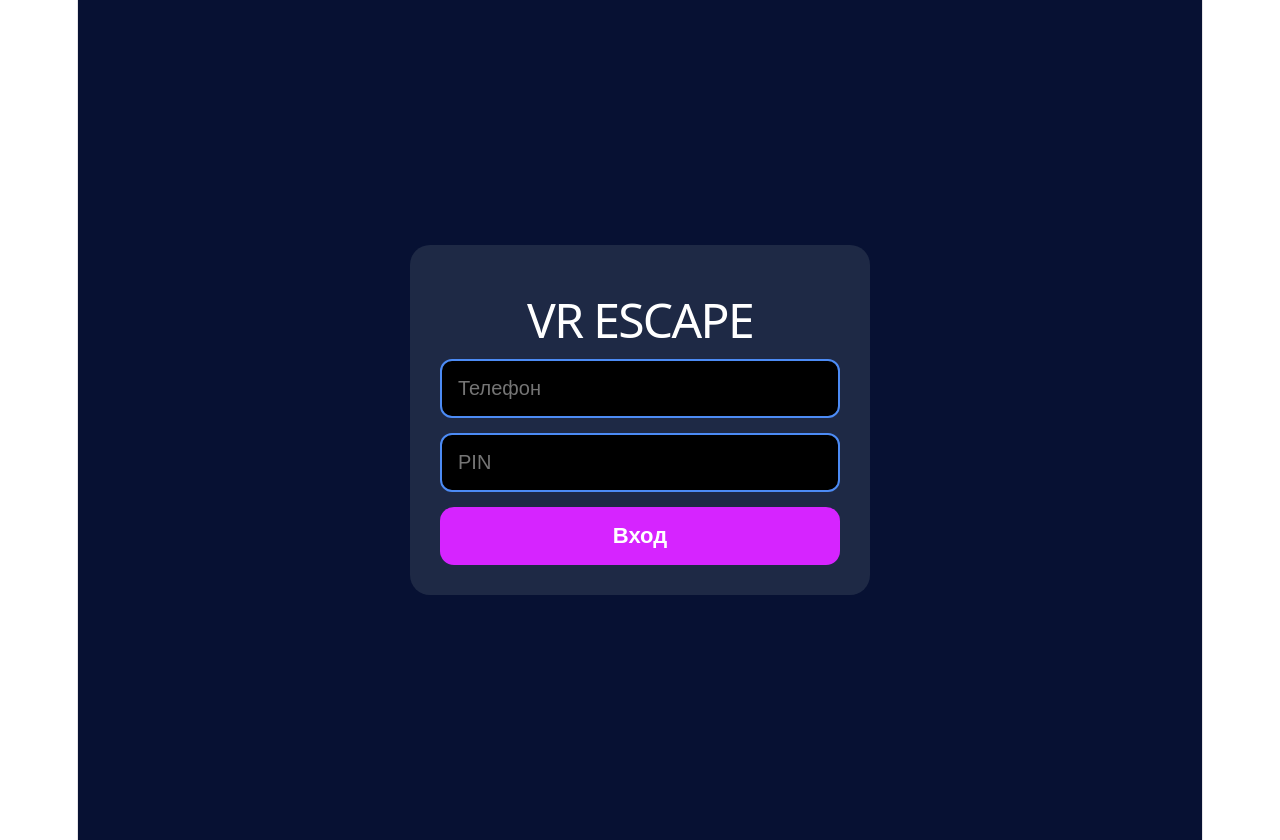
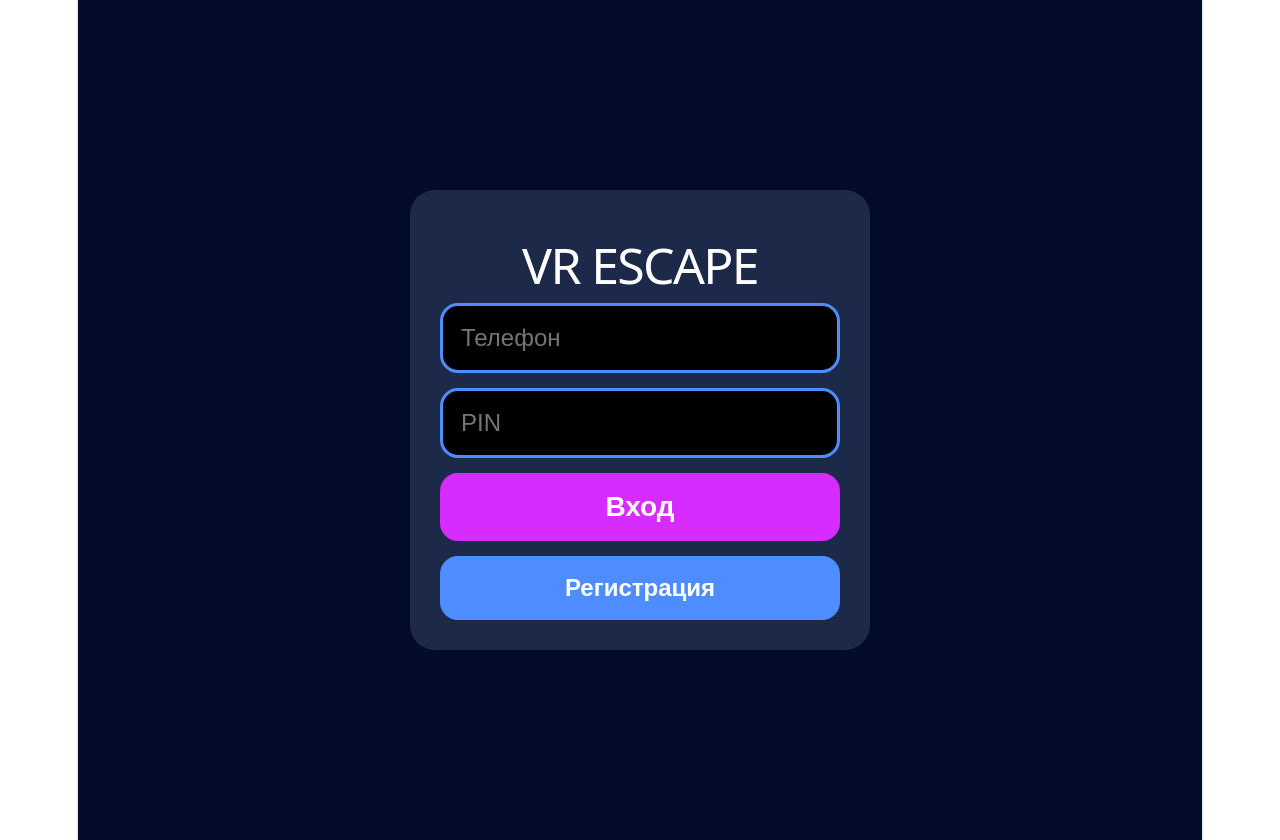
Before and after one commit to shepot88/VR-ESCAPE, a React (Vite) app: page / in a window 1280 px wide. Built offline with nearby package versions, Linux system fonts and the light colour scheme; the HTML template or start-up script is replaced by a standard one.

Commit message:
register added

```diff
--- a/src/App.jsx
+++ b/src/App.jsx
@@ -30,24 +30,50 @@ function App() {
     setUser(data);
   }
 
+  async function register() {
+    setError("");
+
+    const { data: existingUser } = await supabase
+      .from("clients")
+      .select("*")
+      .eq("phone", phone)
+      .single();
+
+    if (existingUser) {
+      setError("Този телефон вече съществува");
+      return;
+    }
+
+    const { error } = await supabase
+      .from("clients")
+      .insert([
+        {
+          phone: phone,
+          pin: pin,
+          points: 0,
+        },
+      ]);
+
+    if (error) {
+      setError("Грешка при регистрация");
+      return;
+    }
+
+    alert("Успешна регистрация!");
+  }
+
   if (user) {
     return (
-      <div style={styles.page}>
+      <div style={styles.container}>
         <div style={styles.card}>
-          <h1 style={styles.title}>VR ESCAPE</h1>
+          <h1 style={styles.title}>Добре дошъл</h1>
 
-          <h2>{user.name}</h2>
+          <p style={styles.text}>
+            Телефон: {user.phone}
+          </p>
 
           <p style={styles.text}>
             Точки: {user.points}
-          </p>
-
-          <p style={styles.text}>
-            Последно посещение:
-          </p>
-
-          <p style={styles.text}>
-            {user.last_visit_date || "няма"}
           </p>
         </div>
       </div>
@@ -55,7 +81,7 @@ function App() {
   }
 
   return (
-    <div style={styles.page}>
+    <div style={styles.container}>
       <div style={styles.card}>
         <h1 style={styles.title}>VR ESCAPE</h1>
 
@@ -79,6 +105,10 @@ function App() {
           Вход
         </button>
 
+        <button onClick={register} style={styles.registerButton}>
+          Регистрация
+        </button>
+
         {error && (
           <p style={styles.error}>
             {error}
@@ -90,62 +120,76 @@ function App() {
 }
 
 const styles = {
-  page: {
+  container: {
     minHeight: "100vh",
-    background: "#071133",
+    background: "#020b2c",
     display: "flex",
     justifyContent: "center",
     alignItems: "center",
-    padding: "20px",
+    padding: 20,
   },
 
   card: {
-    background: "#1e2945",
-    padding: "30px",
-    borderRadius: "20px",
+    background: "#1d2948",
+    padding: 30,
+    borderRadius: 25,
     width: "100%",
-    maxWidth: "400px",
-    textAlign: "center",
+    maxWidth: 400,
+    display: "flex",
+    flexDirection: "column",
+    gap: 15,
   },
 
   title: {
     color: "white",
-    fontSize: "48px",
-    marginBottom: "25px",
+    textAlign: "center",
+    fontSize: 50,
+    marginBottom: 10,
+  },
+
+  text: {
+    color: "white",
+    fontSize: 22,
+    textAlign: "center",
   },
 
   input: {
-    width: "100%",
-    padding: "16px",
-    marginBottom: "15px",
-    borderRadius: "12px",
-    border: "2px solid #4c8bf5",
+    padding: 18,
+    borderRadius: 18,
+    border: "3px solid #4d8dff",
     background: "black",
     color: "white",
-    fontSize: "20px",
-    boxSizing: "border-box",
+    fontSize: 24,
+    outline: "none",
   },
 
   button: {
-    width: "100%",
-    padding: "16px",
-    borderRadius: "14px",
+    padding: 18,
+    borderRadius: 18,
     border: "none",
-    background: "#d624ff",
+    background: "#d72cff",
     color: "white",
-    fontSize: "22px",
+    fontSize: 28,
     fontWeight: "bold",
     cursor: "pointer",
   },
 
-  text: {
+  registerButton: {
+    padding: 18,
+    borderRadius: 18,
+    border: "none",
+    background: "#4d8dff",
     color: "white",
-    fontSize: "22px",
+    fontSize: 24,
+    fontWeight: "bold",
+    cursor: "pointer",
   },
 
   error: {
     color: "red",
-    marginTop: "15px",
+    textAlign: "center",
+    fontSize: 24,
+    marginTop: 10,
   },
 };
 
```
